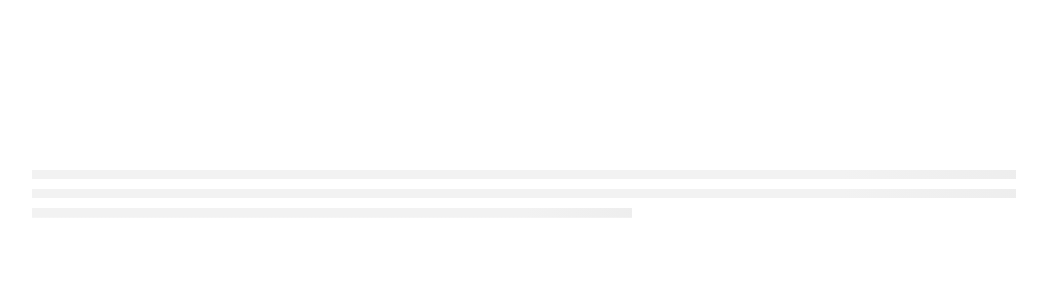
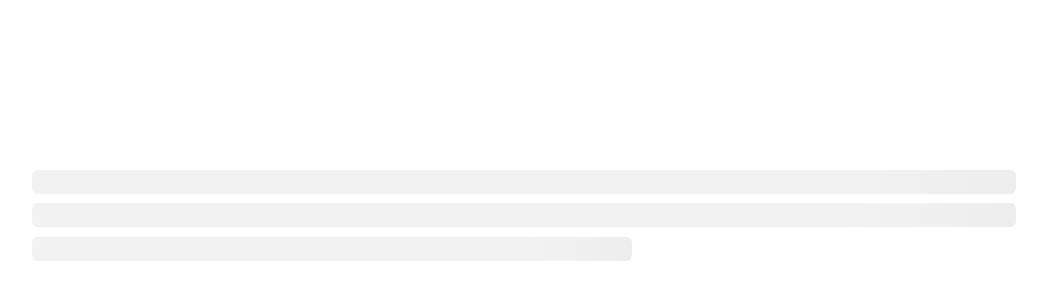
Before and after one commit to ChenHaoJie9527/next-test-app, a Next.js app: page /skeleton in a window 1280 px wide. Shown: the part 20-320 px from the top of the page, without its empty margins (116-1163 px from the left). Built offline with nearby package versions, Linux system fonts and the light colour scheme.

Commit message:
调整渐变条样式

```diff
--- a/src/app/skeleton/styles.css
+++ b/src/app/skeleton/styles.css
@@ -16,12 +16,13 @@ ul {
 li {
      background-image: linear-gradient(90deg, #f2f2f2 25%, #e6e6e6 37%, #f2f2f2 63%);
      width: 100%;
-     height: 0.6rem;
+     height: 1.5rem;
      list-style: none;
      background-size: 400% 100%;
      margin-top: 0.6rem;
      background-position: 100% 50%;
      animation: skeleton-loading 1.4s ease infinite;
+     border-radius: 6px;
 }
 
 li:first-child {
```
